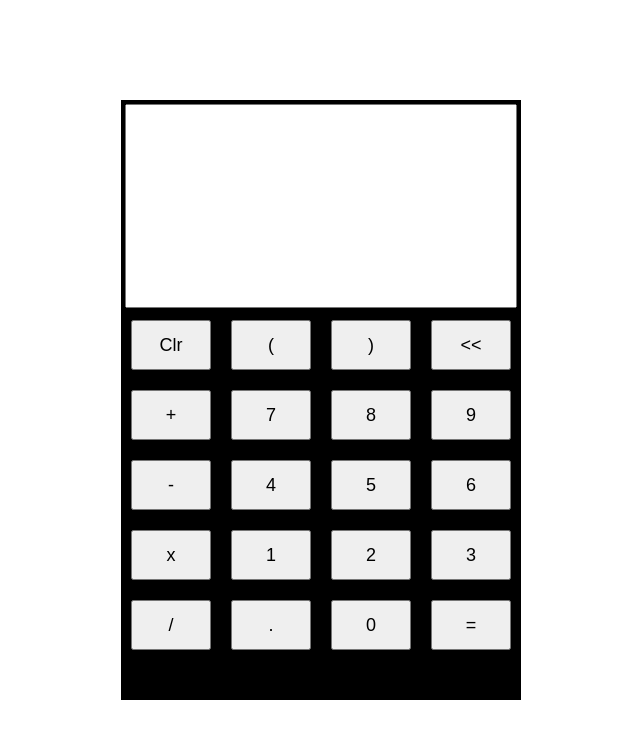
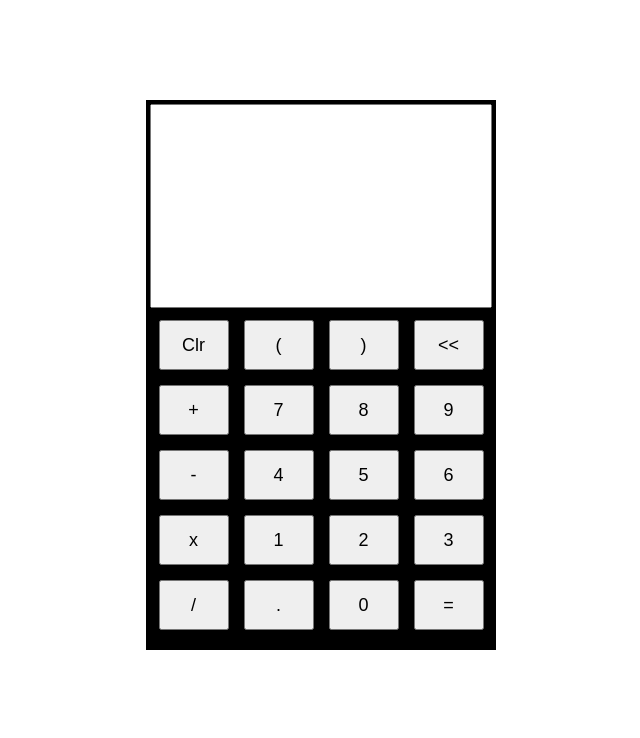
Before and after one commit to imaniketp/Calculator, a plain HTML site: page Index.html in a window 1280 px wide. Shown: the whole page, without its empty margins (319-959 px from the left). Drawn offline with Linux system fonts and the light colour scheme.

Commit message:
made some changes

```diff
--- a/script.js
+++ b/script.js
@@ -47,5 +47,3 @@ const color = `rgb(${random(0,155)},${random(0,155)},${random(0,155)})`;
 document.body.style.backgroundColor = bgcolor;
 container.style.backgroundColor = color;
 }
-
-btns.addEventListener("click", colorChange);
--- a/style.css
+++ b/style.css
@@ -5,23 +5,23 @@
 
 body {
   display: flex;
-
   justify-content: center;
   margin: 100px;
+  overflow: auto;
 }
 
 .container {
   box-sizing: border-box;
   border: 2px solid black;
-  width: 400px;
-  height: 600px;
-
+  width: 350px;
+  height: 550px;
+  align-items: center;
   background-color: rgb(0, 0, 0);
 }
 
 input {
 
-  width: 388px;
+  width: 338px;
   height: 200px;
   margin: 2px;
   font-size: 40px;
@@ -30,14 +30,14 @@ input {
 
 .allbtns {
   display: grid;
-  grid-template-columns: repeat(4, 80px);
-  gap: 20px;
+  grid-template-columns: repeat(4, 70px);
+  gap: 15px;
   justify-content: center;
   margin-top: 10px;
 }
 
 button{
-width: 80px;
+width: 70px;
 height: 50px;
 font-size: large;
 }
```
